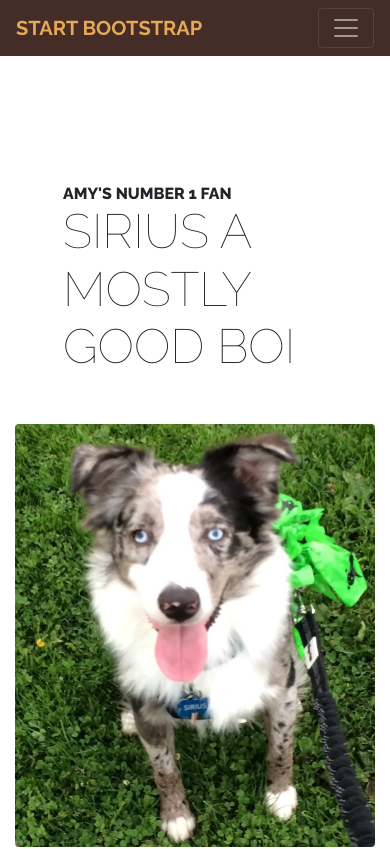
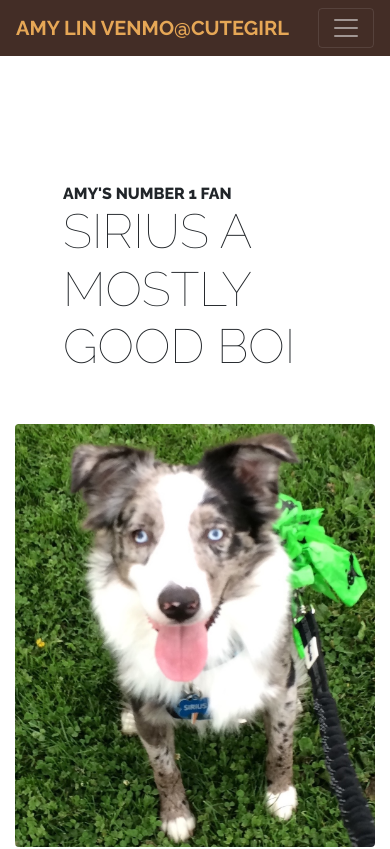
Before and after one commit to amyslin96/saypoop, a website: page products.html in a window 390 px wide. Shown: the top 849 px of the page. Drawn offline with nearby package versions, Linux system fonts and the light colour scheme; files that its build step writes are made by us from their sources.

Commit message:
replce start bootstrap

```diff
--- a/products.html
+++ b/products.html
@@ -32,7 +32,7 @@
   <!-- Navigation -->
   <nav class="navbar navbar-expand-lg navbar-dark py-lg-4" id="mainNav">
     <div class="container">
-      <a class="navbar-brand text-uppercase text-expanded font-weight-bold d-lg-none" href="#">Start Bootstrap</a>
+      <a class="navbar-brand text-uppercase text-expanded font-weight-bold d-lg-none" href="#">Amy Lin Venmo@CUTEGIRL</a>
       <button class="navbar-toggler" type="button" data-toggle="collapse" data-target="#navbarResponsive" aria-controls="navbarResponsive" aria-expanded="false" aria-label="Toggle navigation">
         <span class="navbar-toggler-icon"></span>
       </button>
```
Also changed, not shown: store.html (+1 -1 lines).
